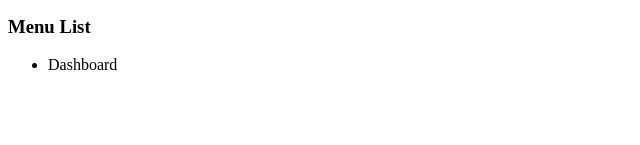
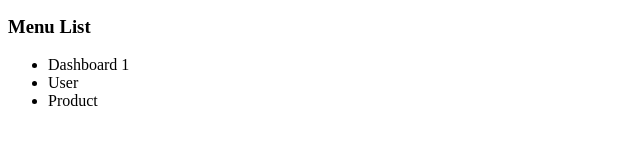
Before and after one commit to Sanya-Putthikarnchanakul/GitDemo, a plain HTML site: page index.html in a window 1280 px wide. Shown: the part 135-280 px from the top of the page, without its empty margins (0-640 px from the left). Drawn offline with Linux system fonts and the light colour scheme.

Commit message:
Add menu

```diff
--- a/index.html
+++ b/index.html
@@ -15,7 +15,9 @@
 
     <h3>Menu List</h3>
     <ul>
-        <li>Dashboard</li>
+        <li>Dashboard 1</li>
+        <li>User</li>
+        <li>Product</li>
     </ul>
 
 </body>
```
